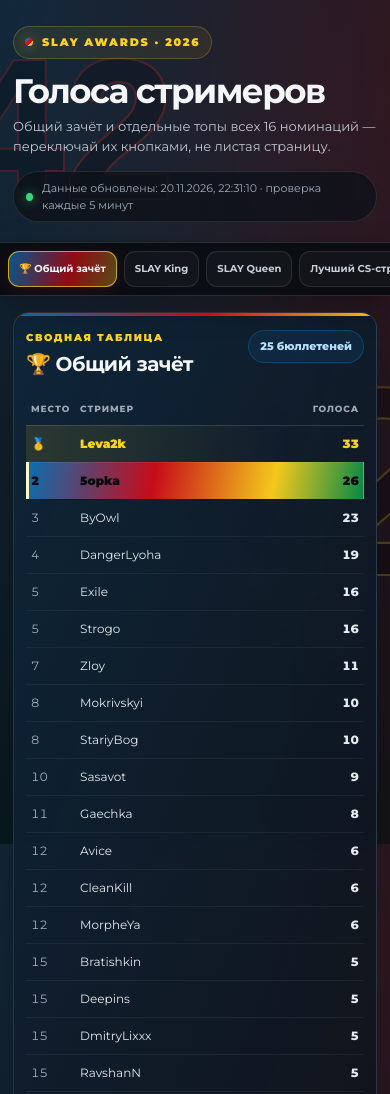
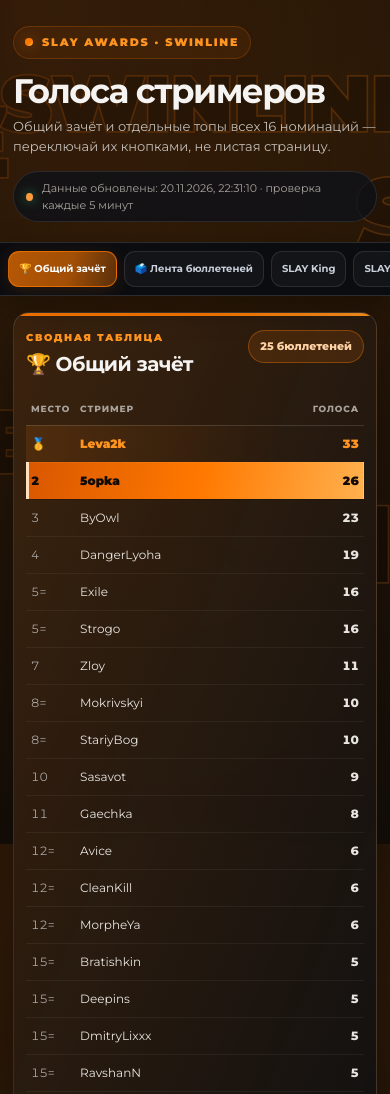
Before and after one commit to rigoartemiy/slay-2026-votes, a plain HTML site: page index.html in a window 390 px wide. Shown: the top 1094 px of the page. Drawn offline with Linux system fonts and the light colour scheme.

Commit message:
Добавить ленту бюллетеней и чёрно-оранжевую тему

```diff
--- a/index.html
+++ b/index.html
@@ -3,87 +3,103 @@
 <head>
   <meta charset="utf-8">
   <meta name="viewport" content="width=device-width, initial-scale=1">
-  <meta name="theme-color" content="#080a0f">
-  <meta name="description" content="Рейтинг голосований SLAY AWARDS 2026 по всем номинациям.">
+  <meta name="theme-color" content="#090909">
+  <meta name="description" content="Общий рейтинг, топы номинаций и лента бюллетеней SLAY AWARDS 2026.">
   <link rel="preconnect" href="https://fonts.googleapis.com">
   <link rel="preconnect" href="https://fonts.gstatic.com" crossorigin>
   <link href="https://fonts.googleapis.com/css2?family=Montserrat:wght@400;500;600;700;800;900&display=swap" rel="stylesheet">
   <title>SLAY 2026 — рейтинг голосований</title>
   <style>
-    :root{color-scheme:dark;--navy:#080a0f;--blue:#0876bd;--red:#e50916;--yellow:#ffd21b;--green:#009b4d;--panel:rgba(16,20,29,.92);--line:rgba(255,255,255,.1);--ink:#f5f6f8;--muted:#a3adbb;--shadow:0 22px 58px rgba(0,0,0,.28)}
+    :root{color-scheme:dark;--black:#090909;--orange:#ff7900;--orange-bright:#ff941f;--amber:#ffc078;--panel:rgba(19,18,17,.94);--line:rgba(255,255,255,.1);--ink:#f5f4f2;--muted:#a9a5a0;--shadow:0 22px 58px rgba(0,0,0,.42)}
     *{box-sizing:border-box}
     html{scroll-behavior:smooth}
-    body{min-width:320px;min-height:100vh;margin:0;background:radial-gradient(ellipse at 5% 0%,rgba(8,118,189,.23),transparent 36rem),radial-gradient(ellipse at 100% 12%,rgba(229,9,22,.2),transparent 34rem),radial-gradient(ellipse at 50% 100%,rgba(0,155,77,.08),transparent 44rem),var(--navy);background-attachment:fixed;font:15px/1.5 Montserrat,Inter,"Segoe UI",Arial,sans-serif;color:var(--ink)}
+    body{min-width:320px;min-height:100vh;margin:0;background:radial-gradient(ellipse at 8% 0%,rgba(255,121,0,.15),transparent 37rem),radial-gradient(ellipse at 100% 16%,rgba(255,121,0,.09),transparent 34rem),var(--black);background-attachment:fixed;font:15px/1.5 Montserrat,Inter,"Segoe UI",Arial,sans-serif;color:var(--ink)}
     [hidden]{display:none!important}
-    .number-wall{position:fixed;z-index:0;inset:0;width:100%;height:100%;opacity:.33;pointer-events:none}
+    .word-wall{position:fixed;z-index:0;inset:0;width:100%;height:100%;opacity:.33;pointer-events:none}
     main{position:relative;z-index:1;width:min(1380px,100%);margin:auto;padding:38px 28px 64px}
     .hero{margin-bottom:20px}
-    .tag{display:inline-flex;align-items:center;gap:9px;padding:7px 11px;border:1px solid rgba(255,210,27,.22);border-radius:999px;color:var(--yellow);background:rgba(255,210,27,.075);font-size:11px;font-weight:850;letter-spacing:.16em}
-    .tag:before{width:8px;height:8px;border-radius:50%;content:"";background:linear-gradient(135deg,var(--blue) 0 33%,var(--red) 33% 66%,var(--yellow) 66%);box-shadow:0 0 14px rgba(255,210,27,.45)}
+    .tag{display:inline-flex;align-items:center;gap:9px;padding:7px 11px;border:1px solid rgba(255,121,0,.22);border-radius:999px;color:var(--orange-bright);background:rgba(255,121,0,.075);font-size:11px;font-weight:850;letter-spacing:.16em}
+    .tag:before{width:8px;height:8px;border-radius:50%;content:"";background:linear-gradient(135deg,var(--orange) 0 33%,var(--orange) 33% 66%,var(--orange-bright) 66%);box-shadow:0 0 14px rgba(255,121,0,.45)}
     h1{font-size:clamp(34px,5vw,58px);letter-spacing:-.045em;line-height:1.02;margin:15px 0 9px}
-    .sub{max-width:760px;margin:0;color:#c0c6d0;font-size:15px}
+    .sub{max-width:760px;margin:0;color:#c3bfba;font-size:15px}
     .status{display:inline-flex;align-items:center;gap:9px;margin-top:15px;padding:8px 12px;border:1px solid var(--line);border-radius:999px;color:var(--muted);background:rgba(13,17,25,.78);font-size:11px}
-    .dot{width:8px;height:8px;border-radius:50%;background:#37d67a;box-shadow:0 0 12px rgba(55,214,122,.7);display:inline-block}
+    .dot{width:8px;height:8px;border-radius:50%;background:#ff9b3d;box-shadow:0 0 12px rgba(55,214,122,.7);display:inline-block}
     .tabs{position:sticky;top:8px;z-index:5;display:flex;flex-wrap:wrap;gap:7px;margin:22px 0;padding:10px;border:1px solid rgba(255,255,255,.13);border-radius:17px;background:rgba(9,12,18,.93);box-shadow:0 10px 32px rgba(0,0,0,.3);backdrop-filter:blur(18px)}
     .tab-button{min-height:38px;padding:8px 12px;border:1px solid rgba(255,255,255,.1);border-radius:11px;color:#c9d0da;background:rgba(255,255,255,.035);font:700 11px/1.2 Montserrat,Inter,"Segoe UI",Arial,sans-serif;cursor:pointer;transition:transform .16s ease,border-color .16s ease,background .16s ease,color .16s ease}
-    .tab-button:hover{transform:translateY(-1px);border-color:rgba(255,210,27,.45);color:#fff}
-    .tab-button[aria-selected="true"]{border-color:rgba(255,210,27,.7);color:#fff;background:linear-gradient(105deg,rgba(8,118,189,.7),rgba(229,9,22,.62) 57%,rgba(255,210,27,.32));box-shadow:0 4px 18px rgba(229,9,22,.13)}
+    .tab-button:hover{transform:translateY(-1px);border-color:rgba(255,121,0,.45);color:#fff}
+    .tab-button[aria-selected="true"]{border-color:rgba(255,121,0,.7);color:#fff;background:linear-gradient(105deg,rgba(255,121,0,.7),rgba(255,121,0,.62) 57%,rgba(255,121,0,.32));box-shadow:0 4px 18px rgba(255,121,0,.13)}
     .section-heading{display:flex;align-items:end;justify-content:space-between;gap:18px;margin:0 0 14px}
     .section-heading h2{margin:0;font-size:clamp(21px,2.5vw,27px);letter-spacing:-.025em}
-    .eyebrow{margin:0 0 4px;color:var(--yellow);font-size:10px;font-weight:850;letter-spacing:.16em;text-transform:uppercase}
+    .eyebrow{margin:0 0 4px;color:var(--orange-bright);font-size:10px;font-weight:850;letter-spacing:.16em;text-transform:uppercase}
     .hint{color:var(--muted);font-size:11px}
-    .ballot-counter{flex:0 0 auto;padding:7px 11px;border:1px solid rgba(8,118,189,.38);border-radius:999px;color:#b7dfff;background:rgba(8,118,189,.13);font-size:11px;font-weight:750;white-space:nowrap}
-    .overall,.category-panel{position:relative;overflow:hidden;padding:22px 25px 17px;border:1px solid rgba(255,255,255,.12);border-radius:21px;background:linear-gradient(112deg,rgba(8,118,189,.17),transparent 48%),linear-gradient(290deg,rgba(229,9,22,.12),transparent 42%),var(--panel);box-shadow:var(--shadow);backdrop-filter:blur(16px)}
-    .overall:before,.category-panel:before{position:absolute;inset:0 0 auto;height:3px;content:"";background:linear-gradient(90deg,var(--blue),var(--red) 53%,var(--yellow))}
+    .ballot-counter{flex:0 0 auto;padding:7px 11px;border:1px solid rgba(255,121,0,.38);border-radius:999px;color:#ffd2a6;background:rgba(255,121,0,.13);font-size:11px;font-weight:750;white-space:nowrap}
+    .overall,.category-panel{position:relative;overflow:hidden;padding:22px 25px 17px;border:1px solid rgba(255,255,255,.12);border-radius:21px;background:linear-gradient(112deg,rgba(255,121,0,.17),transparent 48%),linear-gradient(290deg,rgba(255,121,0,.12),transparent 42%),var(--panel);box-shadow:var(--shadow);backdrop-filter:blur(16px)}
+    .overall:before,.category-panel:before{position:absolute;inset:0 0 auto;height:3px;content:"";background:linear-gradient(90deg,var(--orange),var(--orange) 53%,var(--orange-bright))}
     .overall{margin-bottom:18px}
     table{width:100%;border-collapse:collapse}
-    th{padding:11px 9px;border-bottom:1px solid rgba(255,255,255,.13);color:#9ea8b7;font-size:10px;font-weight:800;letter-spacing:.1em;text-align:left;text-transform:uppercase}
-    td{padding:10px 9px;border-bottom:1px solid rgba(255,255,255,.055);color:#e6e9ee;vertical-align:top}
+    th{padding:11px 9px;border-bottom:1px solid rgba(255,255,255,.13);color:#a9a39c;font-size:10px;font-weight:800;letter-spacing:.1em;text-align:left;text-transform:uppercase}
+    td{padding:10px 9px;border-bottom:1px solid rgba(255,255,255,.055);color:#e8e5e1;vertical-align:top}
     tbody tr:last-child td{border-bottom:0}
     tbody tr{transition:background .16s ease}
     tbody tr:hover{background:rgba(255,255,255,.035)}
     .num{text-align:right;font-weight:800;white-space:nowrap;font-variant-numeric:tabular-nums}
     .place{width:58px;color:var(--muted);font-variant-numeric:tabular-nums;white-space:nowrap}
-    .overall tbody tr:first-child{background:linear-gradient(90deg,rgba(255,210,27,.12),transparent 78%)}
-    .overall tbody tr:first-child td{color:var(--yellow);font-weight:850}
+    .overall tbody tr:first-child{background:linear-gradient(90deg,rgba(255,121,0,.12),transparent 78%)}
+    .overall tbody tr:first-child td{color:var(--orange-bright);font-weight:850}
     .category-panel{animation:appear .2s ease}
     @keyframes appear{from{opacity:.72;transform:translateY(4px)}to{opacity:1;transform:translateY(0)}}
     .category-panel .section-heading{margin-bottom:16px}
     .candidate-name{font-weight:700;overflow-wrap:anywhere}
     .candidate-tools{display:flex;align-items:center;gap:7px;flex-wrap:wrap;margin-top:7px}
-    .voter-toggle{display:inline-flex;align-items:center;gap:7px;padding:5px 8px;border:1px solid rgba(8,118,189,.36);border-radius:9px;color:#c7e6ff;background:rgba(8,118,189,.11);font:700 10px/1.2 Montserrat,Inter,"Segoe UI",Arial,sans-serif;cursor:pointer;transition:background .15s ease,border-color .15s ease}
-    .voter-toggle:hover,.voter-toggle[aria-expanded="true"]{border-color:rgba(255,210,27,.55);color:#fff2b0;background:rgba(255,210,27,.12)}
-    .voter-toggle .toggle-count{color:var(--yellow);font-variant-numeric:tabular-nums}
-    .special-badge{display:inline-flex;align-items:center;padding:4px 7px;border:1px solid rgba(255,210,27,.4);border-radius:999px;color:#ffe995;background:rgba(255,210,27,.1);font-size:9px;font-weight:850;letter-spacing:.06em;text-transform:uppercase}
-    .voter-list{margin:9px 0 3px;padding:10px 12px;border:1px solid rgba(8,118,189,.28);border-radius:11px;background:rgba(4,8,14,.5)}
+    .voter-toggle{display:inline-flex;align-items:center;gap:7px;padding:5px 8px;border:1px solid rgba(255,121,0,.36);border-radius:9px;color:#ffd2a6;background:rgba(255,121,0,.11);font:700 10px/1.2 Montserrat,Inter,"Segoe UI",Arial,sans-serif;cursor:pointer;transition:background .15s ease,border-color .15s ease}
+    .voter-toggle:hover,.voter-toggle[aria-expanded="true"]{border-color:rgba(255,121,0,.55);color:#fff2b0;background:rgba(255,121,0,.12)}
+    .voter-toggle .toggle-count{color:var(--orange-bright);font-variant-numeric:tabular-nums}
+    .special-badge{display:inline-flex;align-items:center;padding:4px 7px;border:1px solid rgba(255,121,0,.4);border-radius:999px;color:#ffe995;background:rgba(255,121,0,.1);font-size:9px;font-weight:850;letter-spacing:.06em;text-transform:uppercase}
+    .voter-list{margin:9px 0 3px;padding:10px 12px;border:1px solid rgba(255,121,0,.28);border-radius:11px;background:rgba(4,8,14,.5)}
     .voter-list ul{display:flex;flex-wrap:wrap;gap:6px;list-style:none;margin:0;padding:0}
     .voter-list li{display:flex;align-items:center;gap:7px;padding:5px 8px;border:1px solid rgba(255,255,255,.075);border-radius:8px;color:#e3e8ef;background:rgba(255,255,255,.035);font-size:10px}
     .voter-list time{color:var(--muted);font-size:9px;white-space:nowrap}
     .no-voters{margin:0;color:var(--muted);font-size:11px}
-    .featured-row{background:linear-gradient(100deg,rgba(8,118,189,.92) 0%,rgba(229,9,22,.86) 38%,rgba(255,210,27,.95) 73%,rgba(0,155,77,.85) 100%)!important;box-shadow:inset 3px 0 0 #fff6c4,inset -1px 0 0 rgba(255,255,255,.3)}
-    .featured-row td{background:transparent!important;color:#090b10!important;font-weight:900!important;border-bottom-color:rgba(0,0,0,.18)!important}
-    .special-row{background:linear-gradient(95deg,rgba(255,210,27,.16),rgba(229,9,22,.08) 54%,rgba(8,118,189,.12))!important;box-shadow:inset 3px 0 0 var(--yellow),inset 0 0 0 1px rgba(255,210,27,.18)}
+    .featured-row{background:linear-gradient(100deg,#d95700 0%,#ff7900 52%,#ffb14f 100%)!important;box-shadow:inset 3px 0 0 #ffe0bd,inset -1px 0 0 rgba(255,255,255,.28)}
+    .featured-row td{background:transparent!important;color:#110b06!important;font-weight:900!important;border-bottom-color:rgba(0,0,0,.18)!important}
+    .special-row{background:linear-gradient(95deg,rgba(255,121,0,.16),rgba(255,121,0,.08) 54%,rgba(255,121,0,.12))!important;box-shadow:inset 3px 0 0 var(--orange-bright),inset 0 0 0 1px rgba(255,121,0,.18)}
     .special-row td{font-weight:800}
     .special-row .candidate-name{color:#ffe995}
+    .feed-panel{min-height:240px}
+    .feed-intro{margin:0 0 16px;color:var(--muted);font-size:12px}
+    .feed-list{display:grid;gap:10px}
+    .feed-card{border:1px solid rgba(255,255,255,.1);border-radius:14px;background:rgba(8,8,8,.46);overflow:hidden}
+    .feed-card[open]{border-color:rgba(255,121,0,.36);background:rgba(12,10,8,.72)}
+    .feed-card summary{display:flex;align-items:center;gap:12px;list-style:none;padding:14px 16px;cursor:pointer}
+    .feed-card summary::-webkit-details-marker{display:none}
+    .feed-card summary:after{content:"+";margin-left:auto;color:var(--orange-bright);font-size:20px;font-weight:600;line-height:1}
+    .feed-card[open] summary:after{content:"−"}
+    .feed-author{font-size:14px;font-weight:850}
+    .feed-meta{color:var(--muted);font-size:11px}
+    .ballot-grid{display:grid;grid-template-columns:repeat(2,minmax(0,1fr));gap:0 18px;padding:2px 16px 14px}
+    .ballot-choice{display:grid;grid-template-columns:minmax(130px,.8fr) minmax(0,1.2fr);gap:10px;padding:8px 0;border-top:1px solid rgba(255,255,255,.07)}
+    .choice-category{color:#a9a39c;font-size:10px}
+    .choice-value{color:#f0ece7;font-size:11px;font-weight:650;overflow-wrap:anywhere}
     .footer{margin:24px 2px 0;color:var(--muted);font-size:11px}
-    .footer a{color:var(--yellow);text-decoration-color:rgba(255,210,27,.45);text-underline-offset:3px}
-    .footer a:hover{color:#fff0a1}
-    .error{color:#ff8288}
-    @media(max-width:900px){.tabs{flex-wrap:nowrap;overflow-x:auto;scrollbar-width:thin;scrollbar-color:rgba(255,210,27,.55) transparent}.tab-button{flex:0 0 auto}}
-    @media(max-width:700px){main{padding:26px 13px 42px}.sub{font-size:13px}.tabs{top:4px;margin:17px -13px 16px;padding:8px;border-radius:0;border-left:0;border-right:0}.tab-button{min-height:36px;padding:8px 10px;font-size:10px}.overall,.category-panel{padding:17px 12px 12px;border-radius:16px}.section-heading{align-items:flex-start}.section-heading h2{font-size:20px}.hint{max-width:140px;text-align:right}th{padding:9px 5px;font-size:9px}td{padding:9px 5px;font-size:12px}.place{width:38px}.voter-toggle{font-size:9px}.number-wall{opacity:.23}}
-    @media print{body{background:#080a0f}.number-wall{opacity:.12}.tabs{position:static}.category-panel,.overall{box-shadow:none}}
+    .footer a{color:var(--orange-bright);text-decoration-color:rgba(255,121,0,.45);text-underline-offset:3px}
+    .footer a:hover{color:#ffd2a6}
+    .error{color:#ff9b8a}
+    @media(max-width:900px){.tabs{flex-wrap:nowrap;overflow-x:auto;scrollbar-width:thin;scrollbar-color:rgba(255,121,0,.55) transparent}.tab-button{flex:0 0 auto}}
+    @media(max-width:700px){main{padding:26px 13px 42px}.sub{font-size:13px}.tabs{top:4px;margin:17px -13px 16px;padding:8px;border-radius:0;border-left:0;border-right:0}.tab-button{min-height:36px;padding:8px 10px;font-size:10px}.overall,.category-panel{padding:17px 12px 12px;border-radius:16px}.section-heading{align-items:flex-start}.section-heading h2{font-size:20px}.hint{max-width:140px;text-align:right}th{padding:9px 5px;font-size:9px}td{padding:9px 5px;font-size:12px}.place{width:38px}.voter-toggle{font-size:9px}.feed-card summary{align-items:flex-start;flex-wrap:wrap}.feed-meta{width:100%;padding-left:1px}.ballot-grid{grid-template-columns:1fr;padding:2px 12px 12px}.ballot-choice{grid-template-columns:minmax(105px,.75fr) minmax(0,1.25fr);gap:7px}.word-wall{opacity:.19}}
+    @media(max-width:700px){.feed-card summary{align-items:flex-start;flex-wrap:wrap}.feed-meta{width:100%;padding-left:1px}.ballot-grid{grid-template-columns:1fr;padding:2px 12px 12px}.ballot-choice{grid-template-columns:minmax(105px,.75fr) minmax(0,1.25fr);gap:7px}}
+    @media print{body{background:#090909}.word-wall{opacity:.12}.tabs{position:static}.category-panel,.overall,.feed-panel{box-shadow:none}}
   </style>
 </head>
 <body>
-  <svg class="number-wall" aria-hidden="true" viewBox="0 0 1600 1000" preserveAspectRatio="xMidYMid slice">
-    <defs><linearGradient id="flag-outline" x1="0" y1="0" x2="1600" y2="850" gradientUnits="userSpaceOnUse"><stop offset="0" stop-color="#0876bd"/><stop offset=".34" stop-color="#e50916"/><stop offset=".67" stop-color="#ffd21b"/><stop offset=".86" stop-color="#009b4d"/><stop offset="1" stop-color="#0876bd"/></linearGradient></defs>
-    <g fill="#030407" stroke="url(#flag-outline)" stroke-width="5" paint-order="stroke fill" font-family="Arial,sans-serif" font-weight="900" text-anchor="middle">
-      <text x="145" y="270" font-size="310">42</text><text x="645" y="235" font-size="235">42</text><text x="1295" y="290" font-size="320">42</text><text x="345" y="680" font-size="260">42</text><text x="935" y="680" font-size="315">42</text><text x="1510" y="795" font-size="245">42</text>
+  <svg class="word-wall" aria-hidden="true" viewBox="0 0 1600 1000" preserveAspectRatio="xMidYMid slice">
+    <defs><linearGradient id="orange-outline" x1="0" y1="0" x2="1600" y2="850" gradientUnits="userSpaceOnUse"><stop offset="0" stop-color="#8a3100"/><stop offset=".48" stop-color="#ff7900"/><stop offset="1" stop-color="#ffc078"/></linearGradient></defs>
+    <g fill="#030303" stroke="url(#orange-outline)" stroke-width="4" paint-order="stroke fill" font-family="Montserrat,Arial,sans-serif" font-weight="900" text-anchor="middle">
+      <text x="260" y="210" font-size="118">SWINLINE</text><text x="820" y="155" font-size="92">SWINLINE</text><text x="1330" y="300" font-size="125">SWINLINE</text><text x="330" y="560" font-size="105">SWINLINE</text><text x="1000" y="690" font-size="128">SWINLINE</text><text x="1450" y="900" font-size="94">SWINLINE</text>
     </g>
   </svg>
   <main>
     <header class="hero">
-      <div class="tag">SLAY AWARDS · 2026</div>
+      <div class="tag">SLAY AWARDS · SWINLINE</div>
       <h1>Голоса стримеров</h1>
       <p class="sub">Общий зачёт и отдельные топы всех 16 номинаций — переключай их кнопками, не листая страницу.</p>
       <div class="status"><i class="dot"></i><span id="status">Загружаю данные…</span></div>
@@ -93,8 +109,13 @@
       <div class="section-heading"><div><p class="eyebrow">Сводная таблица</p><h2>🏆 Общий зачёт</h2></div><span class="ballot-counter" id="ballotcount"></span></div>
       <table><thead><tr><th>Место</th><th>Стример</th><th class="num">Голоса</th></tr></thead><tbody id="overallrows"></tbody></table>
     </section>
+    <section id="feed-panel" class="overall feed-panel" role="tabpanel" aria-labelledby="tab-feed" hidden>
+      <div class="section-heading"><div><p class="eyebrow">Новые сверху</p><h2>Лента бюллетеней</h2></div><span class="ballot-counter" id="feedcount"></span></div>
+      <p class="feed-intro">Нажми на карточку, чтобы посмотреть выборы стримера по всем номинациям.</p>
+      <div id="feed-list" class="feed-list"></div>
+    </section>
     <section id="category-panels" aria-live="polite"></section>
-    <p class="footer">Имена в раскрывающихся списках — авторы открытых бюллетеней в Telegram. Пары, проекты, события и треки учитываются как отдельные варианты. Источник: <a href="https://t.me/s/slay_awards">Telegram @slay_awards</a>.</p>
+    <p class="footer">В ленте показаны авторы и открытые бюллетени из публикаций Telegram, от новых к старым. Пары, проекты, события и треки учитываются как отдельные варианты. Источник: <a href="https://t.me/s/slay_awards">Telegram @slay_awards</a>.</p>
   </main>
   <script>
     const cats=['SLAY King','SLAY Queen','Лучший CS-стример','Лучший Dota-стример','Лучший multigaming-стример','NEXT GEN','Лучший IRL-стример','Проект года на Twitch','Аудитория года','Пара года','Завоз года','Трек года','Косплеер года','Ютубер года','Лучший Minecraft-стример','Человек-мем года'];
@@ -116,8 +137,20 @@
       items.forEach(function(item,index){if(index===0||item.count!==items[index-1].count)place=index+1;item.place=place;});
       return items;
     }
+    function rankLabel(items,index,medalFirst){
+      const item=items[index];
+      const tied=(index>0&&items[index-1].count===item.count)||(index+1<items.length&&items[index+1].count===item.count);
+      let label=medalFirst&&index===0&&item.place===1?'🥇':String(item.place);
+      return label+(tied?'=':'');
+    }
+    function formatDate(value){
+      const date=String(value||'');
+      if(/^\d{4}-\d{2}-\d{2}/.test(date)){const p=date.slice(0,10).split('-');return p[2]+'.'+p[1]+'.'+p[0];}
+      return date;
+    }
     function renderTabs(){
       let html='<button type="button" class="tab-button" id="tab-overall" role="tab" aria-selected="true" aria-controls="overall-panel" data-tab="overall">🏆 Общий зачёт</button>';
+      html+='<button type="button" class="tab-button" id="tab-feed" role="tab" aria-selected="false" aria-controls="feed-panel" data-tab="feed">🗳️ Лента бюллетеней</button>';
       cats.forEach(function(category,index){html+='<button type="button" class="tab-button" id="tab-category-'+index+'" role="tab" aria-selected="false" aria-controls="category-'+index+'" data-tab="category-'+index+'">'+esc(category)+'</button>';});
       document.querySelector('#tabs').innerHTML=html;
     }
@@ -126,7 +159,7 @@
       ballots.forEach(function(ballot){personal.forEach(function(category){const name=ballot.votes&&ballot.votes[category];if(name)totals[name]=(totals[name]||0)+1;});});
       const entries=Object.keys(totals).map(function(name){return {name:name,count:totals[name]};}).sort(function(a,b){return b.count-a.count||a.name.localeCompare(b.name,'ru');});
       ranked(entries);
-      document.querySelector('#overallrows').innerHTML=entries.map(function(item,index){return '<tr class="'+rowClass(item.name)+'"><td class="place">'+(index===0?'🥇':item.place)+'</td><td>'+esc(item.name)+'</td><td class="num">'+item.count+'</td></tr>';}).join('');
+      document.querySelector('#overallrows').innerHTML=entries.map(function(item,index){return '<tr class="'+rowClass(item.name)+'"><td class="place">'+rankLabel(entries,index,true)+'</td><td>'+esc(item.name)+'</td><td class="num">'+item.count+'</td></tr>';}).join('');
     }
     function renderCategory(category,categoryIndex,ballots){
       const votes={};
@@ -142,16 +175,26 @@
       const rows=entries.map(function(item,index){
         const voterId='voters-'+categoryIndex+'-'+index;
         const voterEntries=item.voters.map(function(voter){return '<li><span>'+esc(voter.author)+'</span>'+(voter.date?'<time>'+esc(voter.date)+'</time>':'')+'</li>';}).join('');
-        const next=entries[index+1];
-        const placeLabel=item.place+(next&&next.place===item.place?'=':'');
         const badge=rowClass(item.name).indexOf('special-row')>=0?'<span class="special-badge">Выделенный вариант</span>':'';
-        return '<tr class="'+rowClass(item.name)+'"><td class="place">'+placeLabel+'</td><td><div class="candidate-name">'+esc(item.name)+'</div><div class="candidate-tools">'+badge+'<button type="button" class="voter-toggle" aria-expanded="false" aria-controls="'+voterId+'" data-voter-toggle="'+voterId+'">Кто голосовал <span class="toggle-count">'+item.count+'</span></button></div><div class="voter-list" id="'+voterId+'" hidden><ul>'+voterEntries+'</ul></div></td><td class="num">'+item.count+'</td></tr>';
+        return '<tr class="'+rowClass(item.name)+'"><td class="place">'+rankLabel(entries,index,false)+'</td><td><div class="candidate-name">'+esc(item.name)+'</div><div class="candidate-tools">'+badge+'<button type="button" class="voter-toggle" aria-expanded="false" aria-controls="'+voterId+'" data-voter-toggle="'+voterId+'">Кто голосовал <span class="toggle-count">'+item.count+'</span></button></div><div class="voter-list" id="'+voterId+'" hidden><ul>'+voterEntries+'</ul></div></td><td class="num">'+item.count+'</td></tr>';
       }).join('');
       return '<section class="category-panel" id="category-'+categoryIndex+'" role="tabpanel" aria-labelledby="tab-category-'+categoryIndex+'" hidden><div class="section-heading"><div><p class="eyebrow">Номинация</p><h2>'+esc(category)+'</h2></div><span class="ballot-counter">'+valid+' голосов</span></div><table><thead><tr><th>Место</th><th>Кандидат / вариант</th><th class="num">Голоса</th></tr></thead><tbody>'+rows+'</tbody></table></section>';
+    }
+    function renderFeed(ballots){
+      const newest=ballots.slice().sort(function(a,b){return Number(b.id)-Number(a.id);});
+      document.querySelector('#feedcount').textContent=newest.length+' бюллетеней';
+      document.querySelector('#feed-list').innerHTML=newest.map(function(ballot,index){
+        const votes=ballot.votes||{};
+        const choices=cats.filter(function(category){return votes[category];}).map(function(category){return '<div class="ballot-choice"><span class="choice-category">'+esc(category)+'</span><span class="choice-value">'+esc(votes[category])+'</span></div>';}).join('');
+        const author=ballot.author||'Автор не указан';
+        const count=Object.keys(votes).length;
+        return '<details class="feed-card"'+(index===0?' open':'')+'><summary><span class="feed-author">'+esc(author)+'</span><span class="feed-meta">'+esc(formatDate(ballot.date))+' · '+count+' из 16 номинаций</span></summary><div class="ballot-grid">'+choices+'</div></details>';
+      }).join('');
     }
     function selectTab(id){
       document.querySelectorAll('.tab-button').forEach(function(button){const active=button.dataset.tab===id;button.setAttribute('aria-selected',active?'true':'false');});
       document.querySelector('#overall-panel').hidden=id!=='overall';
+      document.querySelector('#feed-panel').hidden=id!=='feed';
       document.querySelectorAll('.category-panel').forEach(function(panel){panel.hidden=panel.id!==id;});
     }
     document.querySelector('#tabs').addEventListener('click',function(event){const button=event.target.closest('[data-tab]');if(button)selectTab(button.dataset.tab);});
@@ -176,6 +219,7 @@
         renderTabs();
         renderOverall(data.ballots||[]);
         document.querySelector('#ballotcount').textContent=(data.ballots||[]).length+' бюллетеней';
+        renderFeed(data.ballots||[]);
         document.querySelector('#category-panels').innerHTML=cats.map(function(category,index){return renderCategory(category,index,data.ballots||[]);}).join('');
         selectTab(activeId);
         const updated=new Date(data.updatedAt);
```
